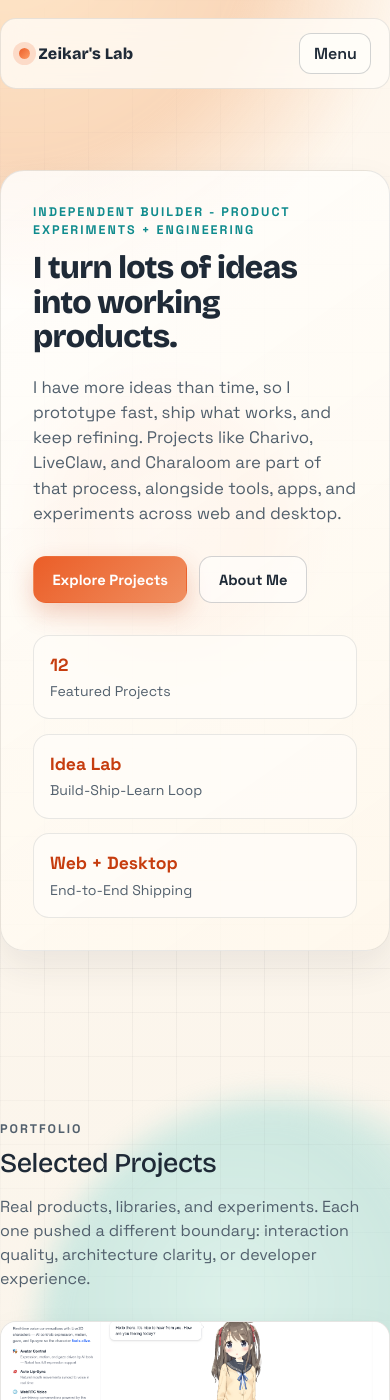
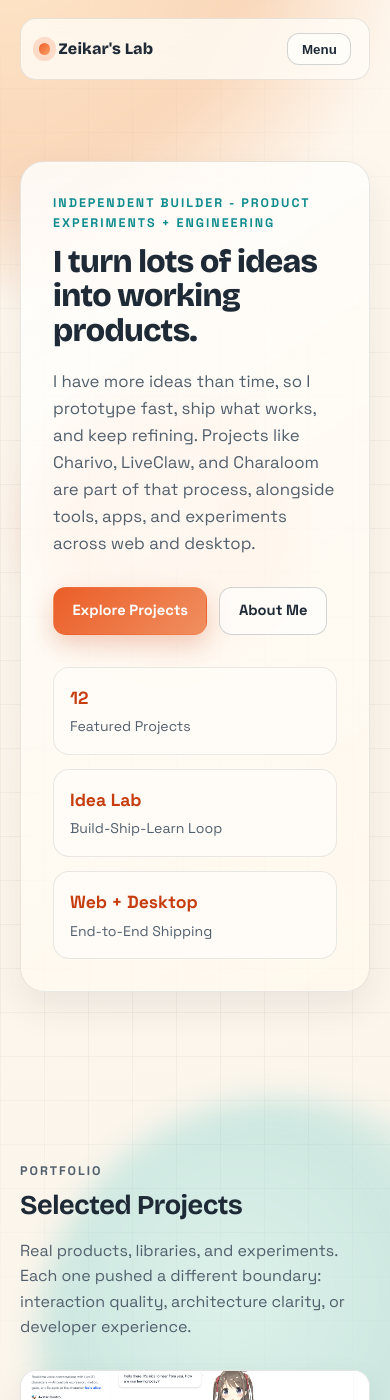
Before and after one commit to zeikar/zeikar.github.io, a Jekyll site: the page built from index.html, in a window 390 px wide and 1400 px high. Built offline with Jekyll 4.4.1, drawn with Linux system fonts in a browser that asks for light colours; nearby versions of some CDN libraries.

Commit message:
Remove Tailwind CDN that was clobbering .container
The default layout pulls cdn.tailwindcss.com, which injects a runtime
<style> with .container { width: 100% } and beats our .container rule
on cascade. No Tailwind utility classes are actually used anywhere in
the templates, so the script is dead weight that only serves to break
the layout's horizontal margins on mobile.

Also revert the 3.5rem container override that was added to chase that
phantom margin issue; the desktop value (100% - 2.5rem -> 20px each
side) is enough once Tailwind stops overriding it.

```diff
--- a/_layouts/default.html
+++ b/_layouts/default.html
@@ -63,20 +63,6 @@
       href="{{ '/assets/images/site.webmanifest' | relative_url }}"
     />
     <meta name="theme-color" content="#f6f1e6" />
-
-    <script src="https://cdn.tailwindcss.com"></script>
-    <script>
-      tailwind.config = {
-        theme: {
-          extend: {
-            fontFamily: {
-              sans: ["Space Grotesk", "Sora", "system-ui", "sans-serif"],
-              display: ["Bricolage Grotesque", "Space Grotesk", "sans-serif"],
-            },
-          },
-        },
-      };
-    </script>
 
     <link rel="preconnect" href="https://fonts.googleapis.com" />
     <link rel="preconnect" href="https://fonts.gstatic.com" crossorigin />
--- a/_sass/_responsive.scss
+++ b/_sass/_responsive.scss
@@ -26,11 +26,6 @@
 @media (max-width: 760px) {
   .section-space {
     padding: 4.8rem 0;
-  }
-
-  .container,
-  .nav-shell {
-    width: min(1120px, calc(100% - 3.5rem));
   }
 
   .site-main {
```
